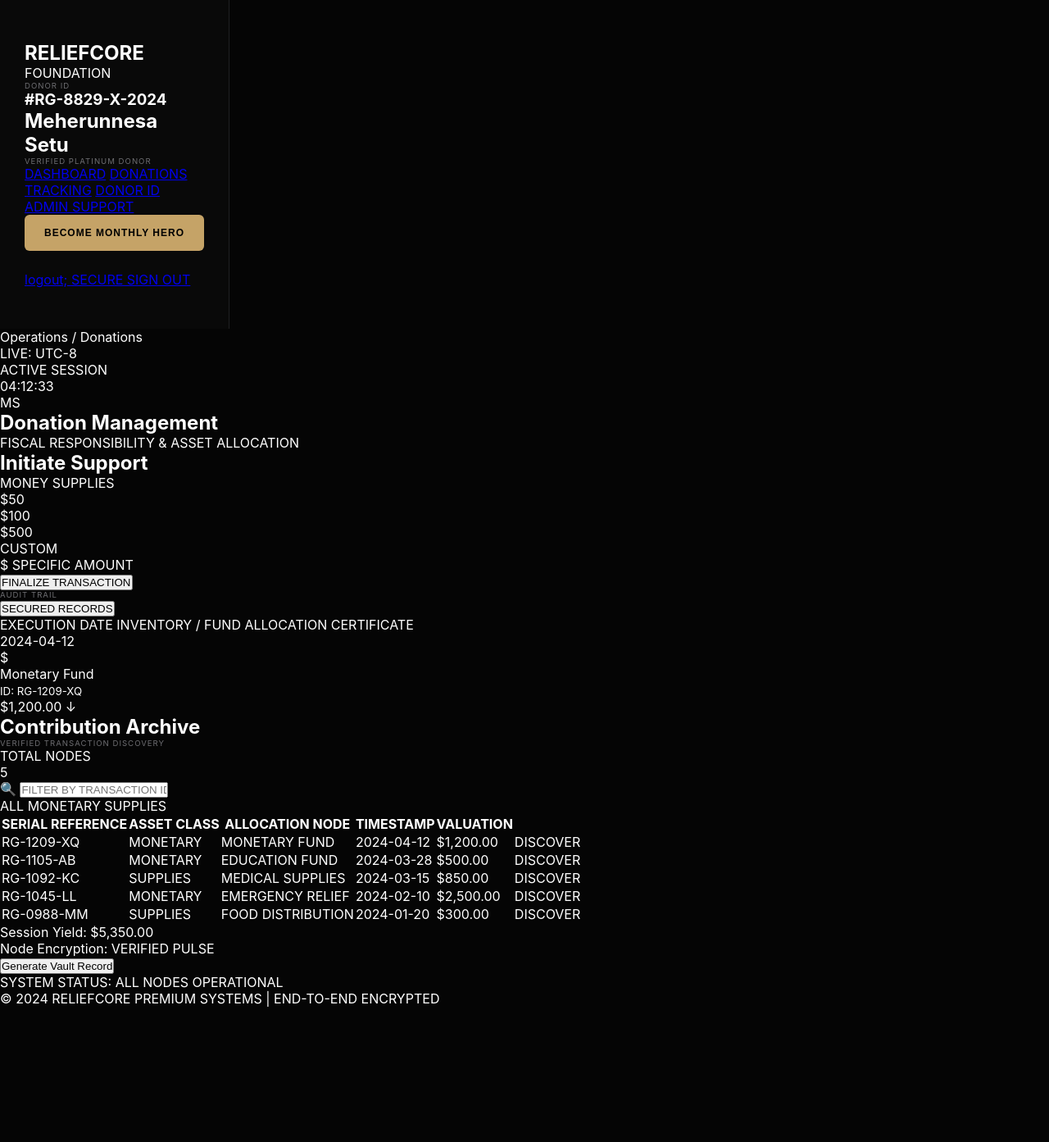
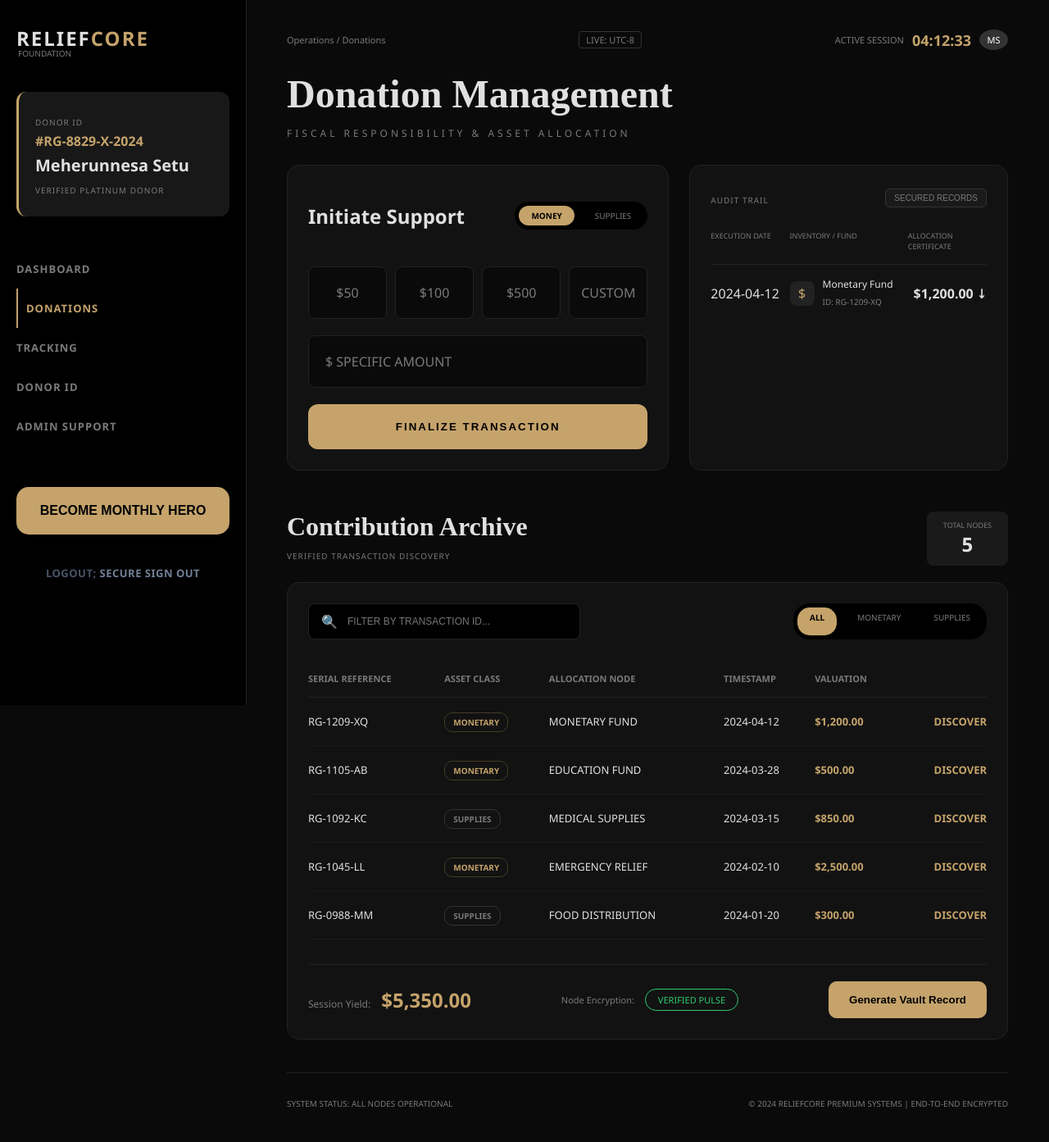
Before and after one commit to shahirahm/ReliefCore, a PHP site: page /donation.html in a window 1280 px wide. Shown: the whole page at 82% size. Before the commit the page ends 1228 px from the top, so only its background shows below. Run offline with PHP 8.4, Linux system fonts and the light colour scheme.

Commit message:
Refactor CSS for improved UI and consistency
Updated color variables and styles for improved UI. Adjusted sidebar, button, and card styles for better consistency and aesthetics.

```diff
--- a/Donor relief/donation/donation.css
+++ b/Donor relief/donation/donation.css
@@ -1,312 +1,228 @@
 :root {
-    --bg-black: #050505;
-    --bg-sidebar: #090909;
-    --bg-card: #121315;
-    --gold: #d4af37;
-    --tan: #c5a367; /* Matches the 'CORE' color in your image */
-    --gray-text: #6d6d71;
-    --border-color: #1f2022;
-    --white: #ffffff;
-}
-
-* {
-    box-sizing: border-box;
-    margin: 0;
-    padding: 0;
+    --bg-black: #0a0a0a;
+    --card-bg: #121212;
+    --gold: #c5a36b;
+    --text-gray: #7a7a7a;
+    --border: #222;
 }
 
 body {
     background-color: var(--bg-black);
-    color: var(--white);
-    font-family: 'Inter', sans-serif;
+    color: #e0e0e0;
+    font-family: 'Segoe UI', Tahoma, Geneva, Verdana, sans-serif;
+    margin: 0;
+}
+
+.app-wrapper {
     display: flex;
     min-height: 100vh;
 }
 
-/* Sidebar */
+/* SIDEBAR */
 .sidebar {
-    width: 280px;
-    background-color: var(--bg-sidebar);
-    border-right: 1px solid var(--border-color);
-    padding: 50px 30px;
-    display: flex;
-    flex-direction: column;
+    width: 260px;
+    background: #000;
+    padding: 30px 20px;
+    border-right: 1px solid var(--border);
+    position: fixed;
+    height: 100vh;
 }
 
-.logo-main {
-    font-size: 1.5rem;
-    letter-spacing: 1px;
-    font-weight: 700;
+.logo-section h1 { font-size: 24px; letter-spacing: 2px; margin: 0; }
+.logo-section span { color: var(--gold); }
+.logo-section p { font-size: 10px; color: var(--text-gray); margin: -5px 0 0 2px; }
+
+.donor-card {
+    background: #181818;
+    padding: 20px;
+    border-radius: 12px;
+    margin: 40px 0;
+    border-left: 3px solid var(--gold);
 }
 
-/* Color Matching from Image */
-.relief-text {
-    color: var(--white);
-}
+.label-tiny { font-size: 10px; letter-spacing: 1px; color: var(--text-gray); margin-bottom: 5px; }
+.donor-id-text { color: var(--gold); font-size: 16px; margin: 5px 0; }
+.donor-name { font-size: 20px; margin: 0; }
 
-.core-text {
-    color: var(--tan);
-}
-
-.logo-sub {
-    font-size: 0.65rem;
-    letter-spacing: 5px;
-    color: var(--gray-text);
-    margin-top: 5px;
-    font-weight: 400;
-}
-
-.donor-id-card {
-    background: #111;
-    border: 1px solid var(--border-color);
-    border-radius: 10px;
-    padding: 20px;
-    margin: 40px 0;
-}
-
-.label-tiny {
-    font-size: 0.6rem;
-    color: var(--gray-text);
+.nav-menu a {
     display: block;
+    color: var(--text-gray);
+    text-decoration: none;
+    padding: 15px 0;
+    font-weight: bold;
+    font-size: 13px;
     letter-spacing: 1px;
 }
 
-.id-number {
-    color: var(--tan); /* Consistent with brand logo */
-    font-weight: 700;
-    margin: 10px 0;
-    font-size: 1.1rem;
+.nav-menu a.active { color: var(--gold); border-left: 2px solid var(--gold); padding-left: 10px; }
+
+/* UPDATED SIDEBAR UI FROM SCREENSHOT */
+.hero-button {
+    background: var(--gold);
+    color: #000;
+    border: none;
+    padding: 20px 15px;
+    width: 100%;
+    border-radius: 15px;
+    font-weight: 800;
+    font-size: 16px;
+    margin-top: 50px;
+    cursor: pointer;
+    text-transform: uppercase;
+    transition: transform 0.2s;
 }
 
-.donor-identity span {
-    display: block;
+.hero-button:hover { transform: scale(1.02); }
+
+.logout-section {
+    margin-top: 35px;
+    text-align: center;
 }
 
-.name {
-    font-size: 0.9rem;
-    font-weight: 600;
-}
-
-.status {
-    font-size: 0.65rem;
-    color: var(--gray-text);
-    letter-spacing: 1.5px;
-    margin-top: 6px;
+.logout-link {
+    text-decoration: none;
+    font-size: 13px;
+    font-weight: 700;
+    color: #4a5568; /* Muted slate tone */
+    letter-spacing: 0.5px;
     text-transform: uppercase;
 }
 
-.side-nav ul { list-style: none; }
-.side-nav li {
-    font-size: 0.75rem;
-    color: var(--gray-text);
-    padding: 15px 0;
-    letter-spacing: 2px;
-    font-weight: 600;
+.logout-link span {
+    color: #718096; /* Slightly lighter shade */
 }
 
-.side-nav li.active {
-    color: var(--tan);
-    position: relative;
+/* MAIN CONTENT */
+.main-content {
+    margin-left: 300px;
+    flex: 1;
+    padding: 30px 50px;
 }
 
-.side-nav li.active::before {
-    content: "•";
-    position: absolute;
-    left: -15px;
-    color: var(--tan);
-}
-
-.sidebar-footer { margin-top: auto; }
-
-.hero-button {
-    width: 100%;
-    background: var(--tan);
-    border: none;
-    padding: 15px;
-    font-weight: 700;
-    border-radius: 6px;
-    font-size: 0.75rem;
-    cursor: pointer;
-    margin-bottom: 25px;
-    letter-spacing: 1px;
-}
-
-.sign-out {
-    font-size: 0.7rem;
-    color: var(--gray-text);
-    text-align: center;
-    letter-spacing: 2px;
-}
-
-/* Main Dashboard */
-.dashboard-container {
-    flex: 1;
-    padding: 60px;
-    overflow-y: auto;
-}
-
-.title {
-    font-family: 'Playfair Display', serif;
-    font-size: 3.5rem;
-    font-weight: 400;
-    letter-spacing: -1px;
-}
-
-.subtitle {
-    font-size: 0.75rem;
-    color: var(--gray-text);
-    letter-spacing: 5px;
-    margin-top: 10px;
-    font-weight: 400;
-}
-
-.content-grid {
-    display: grid;
-    grid-template-columns: 1fr 1.6fr;
-    gap: 30px;
-    margin-top: 50px;
-}
-
-.ui-card {
-    background: var(--bg-card);
-    border: 1px solid var(--border-color);
-    border-radius: 15px;
-    padding: 35px;
-}
-
-.card-top {
+.top-meta {
     display: flex;
     justify-content: space-between;
     align-items: center;
-    margin-bottom: 30px;
+    font-size: 11px;
+    color: var(--text-gray);
 }
 
-.toggle-pill {
-    background: #000;
-    border-radius: 20px;
-    padding: 4px;
-    display: flex;
+.live-status { border: 1px solid #333; padding: 2px 8px; border-radius: 4px; }
+
+.session-timer { display: flex; align-items: center; gap: 10px; }
+.session-timer span { color: var(--gold); font-size: 18px; font-weight: bold; }
+.profile-icon { background: #333; padding: 5px; border-radius: 50%; width: 25px; text-align: center; color: #fff; }
+
+.page-heading h1 { font-family: 'Times New Roman', serif; font-size: 48px; margin: 20px 0 5px 0; }
+.page-heading p { letter-spacing: 4px; color: var(--text-gray); font-size: 12px; }
+
+/* GRID & CARDS */
+.donation-grid {
+    display: grid;
+    grid-template-columns: 1.2fr 1fr;
+    gap: 25px;
+    margin-top: 30px;
 }
 
-.toggle-pill span {
-    padding: 6px 15px;
-    font-size: 0.65rem;
-    font-weight: 700;
+.card {
+    background: var(--card-bg);
+    border: 1px solid var(--border);
     border-radius: 15px;
+    padding: 25px;
 }
 
-.pill-active { background: var(--tan); color: #000; }
-.pill-inactive { color: var(--gray-text); }
+.card-header { display: flex; justify-content: space-between; align-items: center; margin-bottom: 25px; }
 
-.preset-grid {
+.toggle-switch {
+    background: #000;
+    padding: 5px;
+    border-radius: 20px;
+    display: flex;
+    gap: 10px;
+    font-size: 10px;
+}
+
+.toggle-switch span { padding: 5px 15px; cursor: pointer; color: var(--text-gray); }
+.toggle-switch span.active { background: var(--gold); color: #000; border-radius: 15px; font-weight: bold; }
+
+.amount-presets {
     display: grid;
     grid-template-columns: repeat(4, 1fr);
-    gap: 12px;
-    margin-bottom: 30px;
+    gap: 10px;
+    margin-bottom: 20px;
 }
 
-.preset-item {
-    background: #18191b;
-    border: 1px solid var(--border-color);
-    padding: 18px 0;
+.preset-box {
+    background: #0a0a0a;
+    border: 1px solid #222;
+    padding: 20px 10px;
     text-align: center;
     border-radius: 8px;
-    font-size: 0.85rem;
-    color: #555;
-    font-weight: 600;
+    color: var(--text-gray);
 }
 
-.input-area {
-    background: rgba(0,0,0,0.3);
-    border-bottom: 2px solid var(--border-color);
+.amount-input {
+    background: #0a0a0a;
     padding: 20px;
-    display: flex;
-    align-items: center;
-    margin-bottom: 30px;
+    border-radius: 8px;
+    border: 1px solid #222;
+    color: var(--text-gray);
+    margin-bottom: 20px;
 }
 
-.currency-symbol {
-    font-family: 'Playfair Display', serif;
-    font-size: 1.8rem;
-    color: var(--tan);
-    margin-right: 15px;
-    font-weight: 400;
-}
-
-.placeholder-text {
-    font-family: 'Inter', sans-serif;
-    font-size: 1rem;
-    color: #444;
-    letter-spacing: 2px;
-    font-weight: 600;
-}
-
-.action-button {
+.finalize-btn {
     width: 100%;
-    background: var(--tan);
+    background: var(--gold);
+    padding: 20px;
+    border-radius: 12px;
     border: none;
-    padding: 18px;
-    border-radius: 8px;
-    font-weight: 700;
-    font-size: 0.9rem;
+    font-weight: bold;
     letter-spacing: 2px;
     cursor: pointer;
 }
 
-/* Audit Trail Table */
-.audit-heading {
-    font-size: 0.8rem;
-    color: var(--gray-text);
-    letter-spacing: 3px;
-    font-weight: 700;
-}
+/* AUDIT CARD EXTRAS */
+.audit-labels { display: grid; grid-template-columns: 1fr 1.5fr 1fr; font-size: 9px; color: var(--text-gray); margin-bottom: 15px; }
+.audit-row { display: grid; grid-template-columns: 1fr 1.5fr 1fr; align-items: center; padding-top: 15px; border-top: 1px solid #222; }
+.fund-badge { display: flex; align-items: center; gap: 10px; }
+.fund-icon { background: #222; width: 30px; height: 30px; border-radius: 8px; display: flex; align-items: center; justify-content: center; color: var(--gold); }
+.fund-badge p { margin: 0; font-size: 12px; }
+.fund-badge small { color: var(--text-gray); font-size: 10px; }
+.audit-valuation { text-align: right; font-weight: bold; }
+.secured-btn { background: #1a1a1a; color: var(--text-gray); border: 1px solid #333; font-size: 10px; padding: 5px 10px; border-radius: 5px; }
 
-.badge-secured {
-    font-size: 0.6rem;
-    border: 1px solid var(--tan);
-    color: var(--tan);
-    padding: 4px 12px;
-    border-radius: 12px;
-    font-weight: 700;
-    letter-spacing: 1px;
-}
+/* ARCHIVE SECTION */
+.archive-section { margin-top: 50px; }
+.archive-header { display: flex; justify-content: space-between; margin-bottom: 20px; }
+.serif-title { font-family: 'Times New Roman', serif; font-size: 32px; margin: 0; }
 
-.audit-table {
-    width: 100%;
-    border-collapse: collapse;
-}
+.node-counter { background: #1a1a1a; padding: 10px 20px; border-radius: 8px; text-align: center; }
+.node-counter p { font-size: 9px; margin: 0; color: var(--text-gray); }
+.node-counter span { font-size: 24px; font-weight: bold; }
 
-.audit-table th {
-    text-align: left;
-    font-size: 0.65rem;
-    color: var(--gray-text);
-    padding-bottom: 20px;
-    border-bottom: 1px solid var(--border-color);
-    letter-spacing: 1.5px;
-}
+/* TABLE */
+.table-controls { display: flex; justify-content: space-between; margin-bottom: 25px; }
+.search-bar { background: #000; padding: 10px 15px; border-radius: 8px; border: 1px solid #222; width: 300px; display: flex; align-items: center; }
+.search-bar input { background: transparent; border: none; color: #fff; outline: none; margin-left: 10px; width: 100%; font-size: 12px; }
 
-.audit-table td {
-    padding: 25px 0;
-    border-bottom: 1px solid #1a1a1c;
-    font-size: 0.85rem;
-}
+.transaction-table { width: 100%; border-collapse: collapse; margin-bottom: 30px; }
+.transaction-table th { text-align: left; color: var(--text-gray); font-size: 11px; padding: 15px 0; border-bottom: 1px solid #222; }
+.transaction-table td { padding: 20px 0; font-size: 13px; border-bottom: 1px solid #1a1a1a; }
 
-.table-item { display: flex; align-items: center; gap: 15px; }
+.badge { border: 1px solid; padding: 4px 10px; border-radius: 10px; font-size: 10px; font-weight: bold; }
+.badge.gold { border-color: #443a28; color: var(--gold); }
+.badge.gray { border-color: #333; color: var(--text-gray); }
 
-.item-icon {
-    width: 38px;
-    height: 38px;
-    background: #1a1b1e;
-    border-radius: 8px;
-    display: flex;
-    justify-content: center;
-    align-items: center;
-    color: var(--tan);
-    font-weight: 700;
-}
+.gold-val { color: var(--gold); font-size: 18px; font-weight: bold; }
+.discover { color: var(--gold); font-size: 11px; font-weight: bold; cursor: pointer; text-align: right; }
 
-.item-meta strong { display: block; margin-bottom: 2px; font-weight: 600; }
-.item-meta small { color: var(--gray-text); font-size: 0.7rem; letter-spacing: 0.5px; }
+.table-footer { display: flex; justify-content: space-between; align-items: center; border-top: 1px solid #222; padding-top: 20px; }
+.yield-text { font-size: 12px; color: var(--text-gray); }
+.yield-text span { font-size: 24px; color: var(--gold); font-weight: bold; margin-left: 10px; }
 
-.highlight { color: var(--tan); font-weight: 700; font-size: 1rem; }
-.download-cell { text-align: right; color: var(--gray-text); font-size: 1.2rem; cursor: pointer; }
+.encryption-status { font-size: 11px; color: var(--text-gray); }
+.pulse { border: 1px solid #2ecc71; color: #2ecc71; padding: 5px 15px; border-radius: 20px; font-size: 11px; margin-left: 10px; }
+
+.vault-btn { background: var(--gold); border: none; padding: 15px 25px; border-radius: 10px; font-weight: bold; cursor: pointer; }
+
+.system-footer { display: flex; justify-content: space-between; font-size: 10px; color: var(--text-gray); margin-top: 40px; border-top: 1px solid #222; padding-top: 20px; }
```
